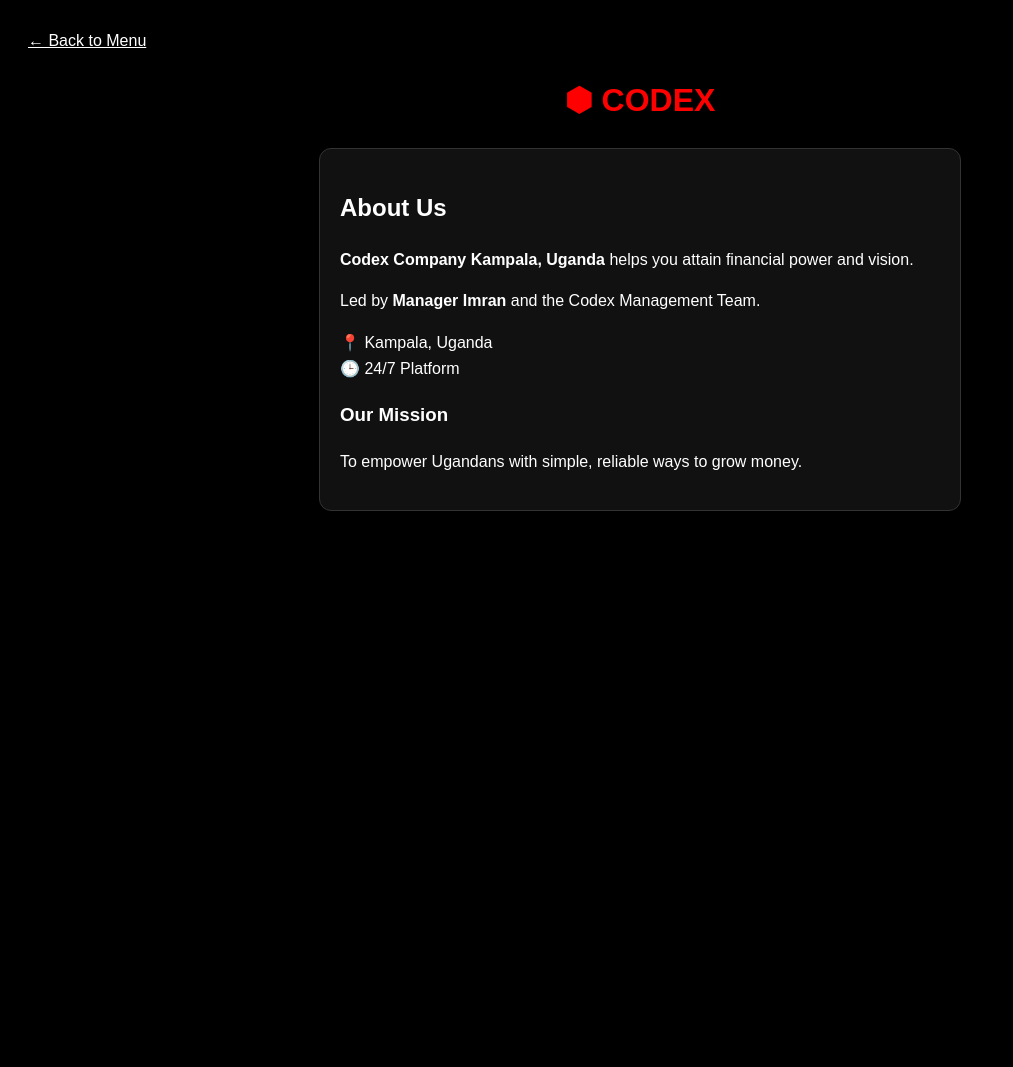
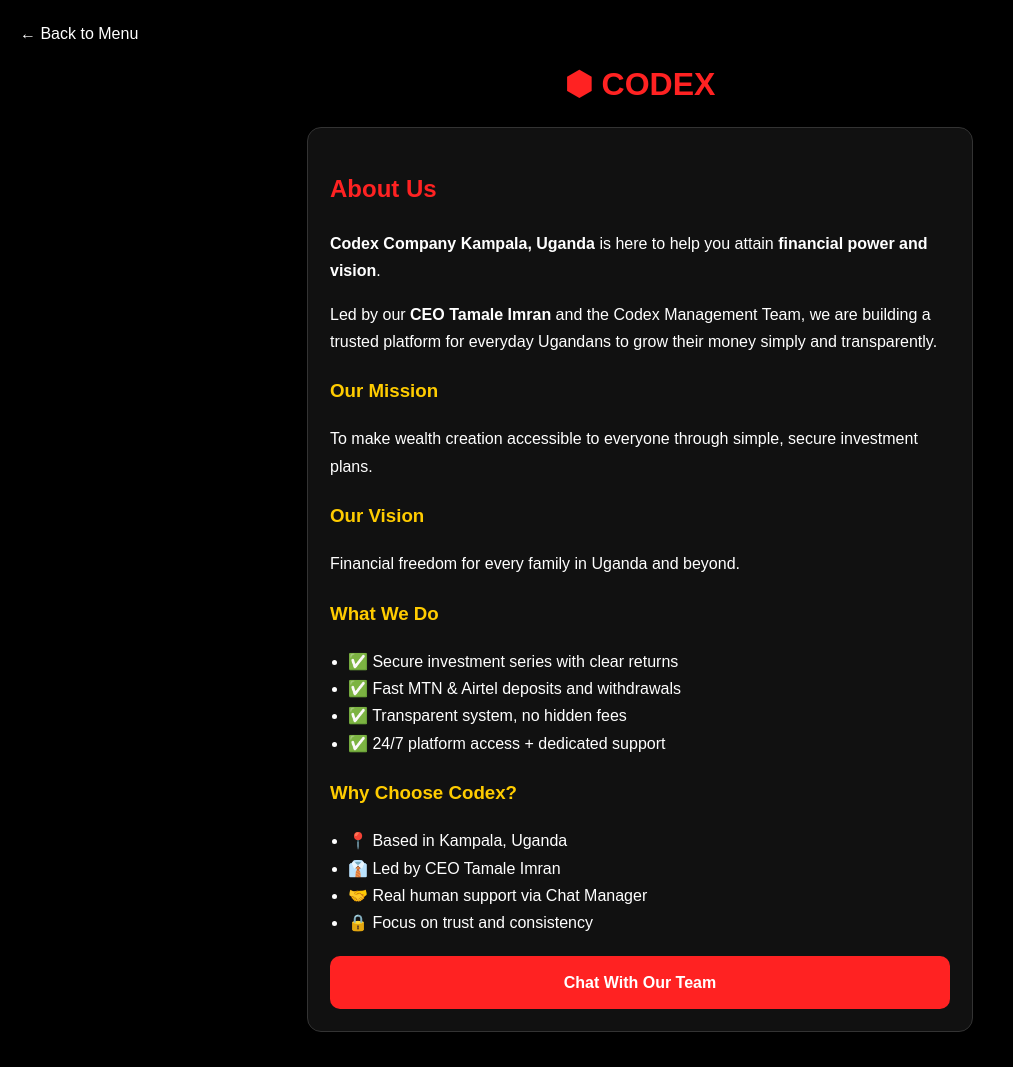
Before and after one commit to Codex700com/Codex700com, a Flask app: template templates/about.html in a window 1280 px wide. Shown: the whole page, without its empty margins (0-1013 px from the left). Before the commit the page ends 511 px from the top, so only its background shows below. Run offline with Flask 3, Linux system fonts and the light colour scheme; the template is opened without the code that fills it, so the values that code supplies are empty.

Commit message:
update About Us - CEO Tamale Imran

```diff
--- a/templates/about.html
+++ b/templates/about.html
@@ -1,12 +1,43 @@
 <!DOCTYPE html><html><head><meta name="viewport" content="width=device-width,initial-scale=1">
 <title>About Us - CODEX</title>
-<style>body{background:#000;color:#fff;font-family:Arial;padding:20px;line-height:1.6}h1{color:red;text-align:center}.card{background:#111;border:1px solid #333;border-radius:12px;padding:20px;max-width:600px;margin:auto}</style>
-</head><body>
-<a href="/menu" style="color:#fff">← Back to Menu</a>
-<h1>⬢ CODEX</h1><div class="card">
+<style>
+body{background:#000;color:#fff;font-family:Arial;padding:20px;line-height:1.7;margin:0}
+h1{color:#ff2222;text-align:center;margin:10px 0}
+.card{background:#111;border:1px solid #333;border-radius:14px;padding:22px;max-width:620px;margin:15px auto}
+h2{color:#ff2222}h3{color:#ffcc00;margin-top:20px}
+.back{color:#fff;text-decoration:none}
+.btn{display:block;background:#ff2222;color:#fff;text-align:center;padding:13px;border-radius:10px;text-decoration:none;font-weight:bold;margin-top:20px}
+ul{padding-left:18px}
+</style></head><body>
+<a href="/menu" class="back">← Back to Menu</a>
+<h1>⬢ CODEX</h1>
+<div class="card">
 <h2>About Us</h2>
-<p><b>Codex Company Kampala, Uganda</b> helps you attain financial power and vision.</p>
-<p>Led by <b>Manager Imran</b> and the Codex Management Team.</p>
-<p>📍 Kampala, Uganda<br>🕒 24/7 Platform</p>
-<h3>Our Mission</h3><p>To empower Ugandans with simple, reliable ways to grow money.</p>
-</div></body></html>
+<p><b>Codex Company Kampala, Uganda</b> is here to help you attain <b>financial power and vision</b>.</p>
+<p>Led by our <b>CEO Tamale Imran</b> and the Codex Management Team, we are building a trusted platform for everyday Ugandans to grow their money simply and transparently.</p>
+
+<h3>Our Mission</h3>
+<p>To make wealth creation accessible to everyone through simple, secure investment plans.</p>
+
+<h3>Our Vision</h3>
+<p>Financial freedom for every family in Uganda and beyond.</p>
+
+<h3>What We Do</h3>
+<ul>
+<li>✅ Secure investment series with clear returns</li>
+<li>✅ Fast MTN & Airtel deposits and withdrawals</li>
+<li>✅ Transparent system, no hidden fees</li>
+<li>✅ 24/7 platform access + dedicated support</li>
+</ul>
+
+<h3>Why Choose Codex?</h3>
+<ul>
+<li>📍 Based in Kampala, Uganda</li>
+<li>👔 Led by CEO Tamale Imran</li>
+<li>🤝 Real human support via Chat Manager</li>
+<li>🔒 Focus on trust and consistency</li>
+</ul>
+
+<a href="/chat" class="btn">Chat With Our Team</a>
+</div>
+</body></html>
```
